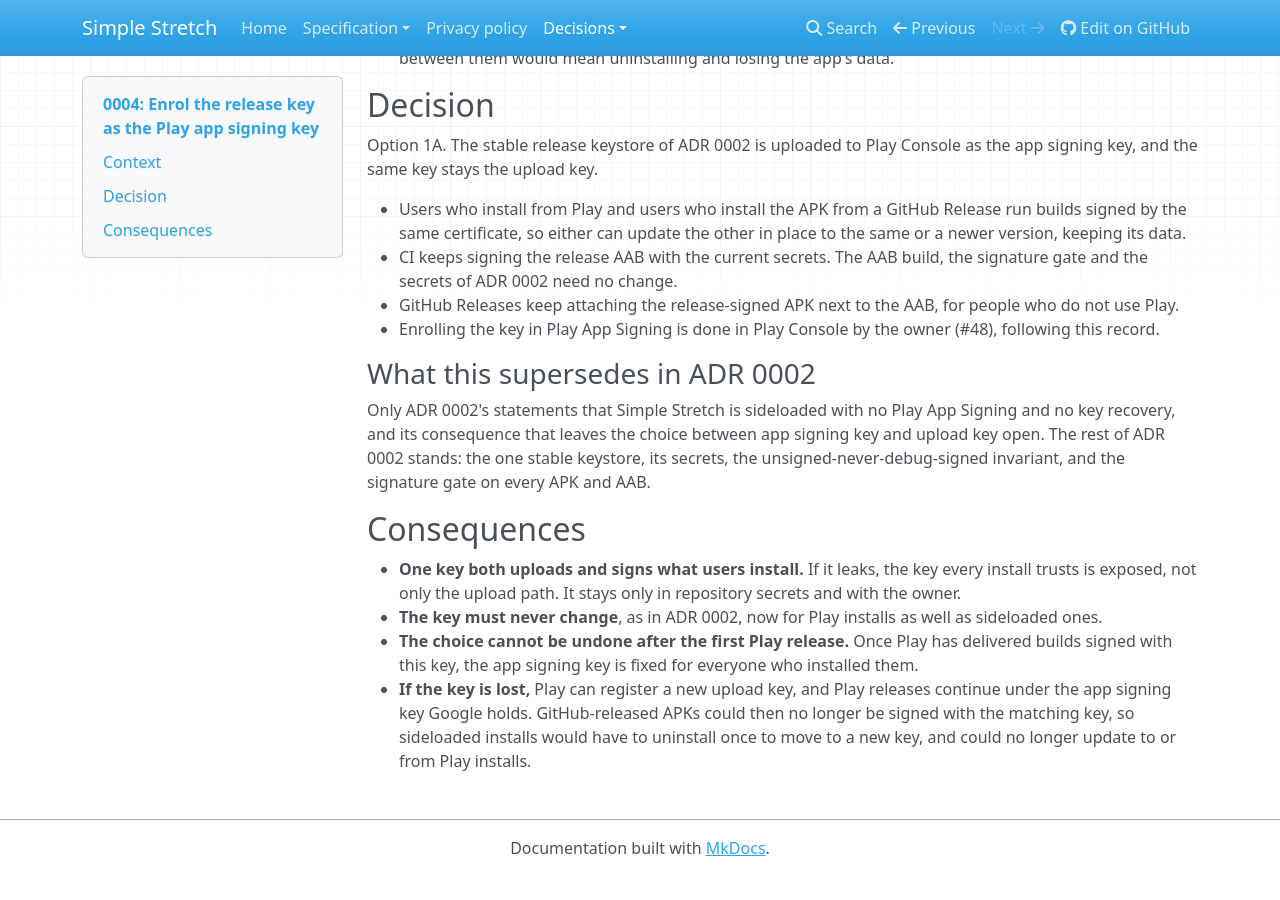
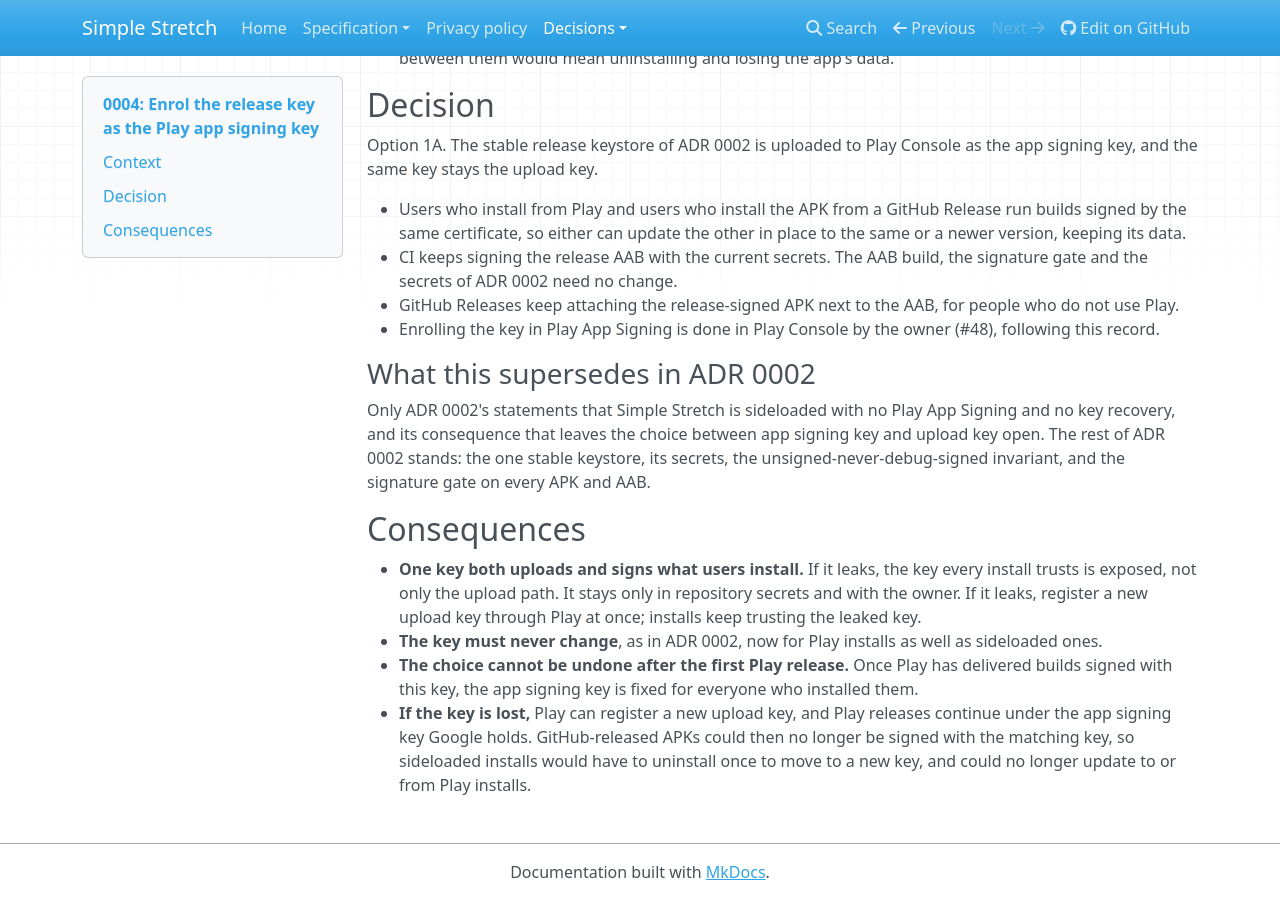
Before and after one commit to derekwinters/simple-stretch-android, an MkDocs documentation site: the page built from docs/adr/0004-play-app-signing-and-publishing.md, in a window 1280 px wide and 900 px high, scrolled down 705 px. Built offline with MkDocs 1.6.1, drawn with Linux system fonts in a browser that asks for light colours; nearby versions of some CDN libraries; before the commit the page ends 1581 px from its top, so only the background shows below that.

Commit message:
docs: say what to do if the release key leaks
Co-Authored-By: Claude Opus 5.5 (1M context) <noreply@anthropic.com>

```diff
--- a/docs/adr/0004-play-app-signing-and-publishing.md
+++ b/docs/adr/0004-play-app-signing-and-publishing.md
@@ -53,6 +53,8 @@ invariant, and the signature gate on every APK and AAB.
 
 - **One key both uploads and signs what users install.** If it leaks, the key every install trusts
   is exposed, not only the upload path. It stays only in repository secrets and with the owner.
+  If it leaks, register a new upload key through Play at once; installs keep trusting the leaked
+  key.
 - **The key must never change**, as in ADR 0002, now for Play installs as well as sideloaded ones.
 - **The choice cannot be undone after the first Play release.** Once Play has delivered builds
   signed with this key, the app signing key is fixed for everyone who installed them.
```
